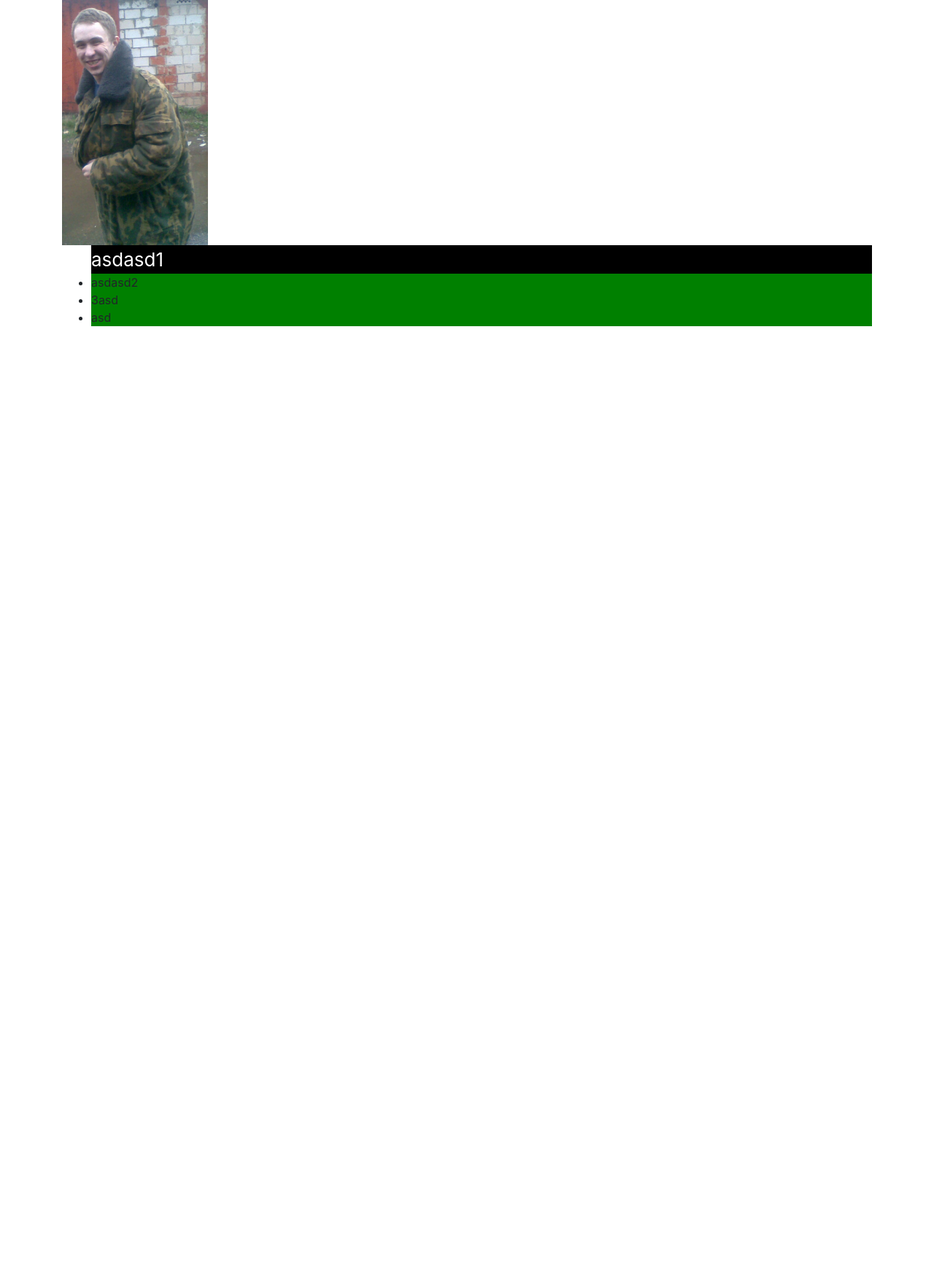
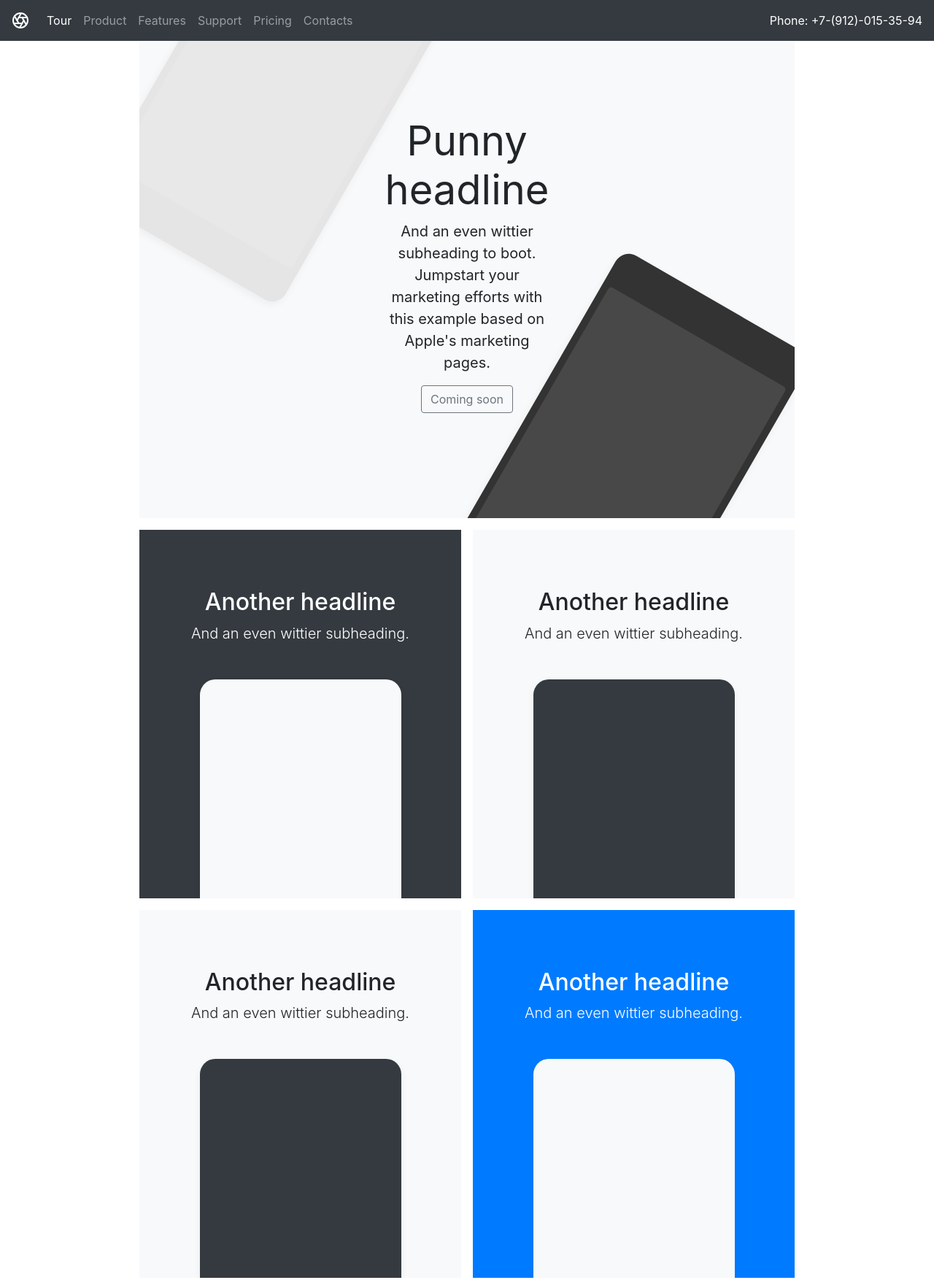
Before and after one commit to mallky/landing-page-yoga, a website built with webpack: page src/index.html in a window 1280 px wide. Shown: the top 1754 px of the page at 73% size. Before the commit the page ends 800 px from the top, so only its background shows below. Built offline with nearby package versions, Linux system fonts and the light colour scheme.

Commit message:
add template

```diff
--- /dev/null
+++ b/src/components/footer/footer.html
@@ -0,0 +1,46 @@
+<footer class="container py-5">
+    <div class="row">
+        <div class="col-12 col-md">
+            <svg xmlns="http://www.w3.org/2000/svg" width="24" height="24" viewBox="0 0 24 24" fill="none" stroke="currentColor" stroke-width="2" stroke-linecap="round" stroke-linejoin="round" class="d-block mb-2"><circle cx="12" cy="12" r="10"></circle><line x1="14.31" y1="8" x2="20.05" y2="17.94"></line><line x1="9.69" y1="8" x2="21.17" y2="8"></line><line x1="7.38" y1="12" x2="13.12" y2="2.06"></line><line x1="9.69" y1="16" x2="3.95" y2="6.06"></line><line x1="14.31" y1="16" x2="2.83" y2="16"></line><line x1="16.62" y1="12" x2="10.88" y2="21.94"></line></svg>
+            <small class="d-block mb-3 text-muted">© 2017-2018</small>
+        </div>
+        <div class="col-6 col-md">
+            <h5>Features</h5>
+            <ul class="list-unstyled text-small">
+                <li><a class="text-muted" href="#">Cool stuff</a></li>
+                <li><a class="text-muted" href="#">Random feature</a></li>
+                <li><a class="text-muted" href="#">Team feature</a></li>
+                <li><a class="text-muted" href="#">Stuff for developers</a></li>
+                <li><a class="text-muted" href="#">Another one</a></li>
+                <li><a class="text-muted" href="#">Last time</a></li>
+            </ul>
+        </div>
+        <div class="col-6 col-md">
+            <h5>Resources</h5>
+            <ul class="list-unstyled text-small">
+                <li><a class="text-muted" href="#">Resource</a></li>
+                <li><a class="text-muted" href="#">Resource name</a></li>
+                <li><a class="text-muted" href="#">Another resource</a></li>
+                <li><a class="text-muted" href="#">Final resource</a></li>
+            </ul>
+        </div>
+        <div class="col-6 col-md">
+            <h5>Resources</h5>
+            <ul class="list-unstyled text-small">
+                <li><a class="text-muted" href="#">Business</a></li>
+                <li><a class="text-muted" href="#">Education</a></li>
+                <li><a class="text-muted" href="#">Government</a></li>
+                <li><a class="text-muted" href="#">Gaming</a></li>
+            </ul>
+        </div>
+        <div class="col-6 col-md">
+            <h5>About</h5>
+            <ul class="list-unstyled text-small">
+                <li><a class="text-muted" href="#">Team</a></li>
+                <li><a class="text-muted" href="#">Locations</a></li>
+                <li><a class="text-muted" href="#">Privacy</a></li>
+                <li><a class="text-muted" href="#">Terms</a></li>
+            </ul>
+        </div>
+    </div>
+</footer>
--- /dev/null
+++ b/src/components/footer/footer.js
@@ -0,0 +1,17 @@
+import './footer.less';
+import _ from 'lodash';
+import { createComponent } from '../../../utils/utils';
+
+const footer = require('./footer.html');
+
+export default class Footer {
+  constructor (root) {
+    this.root = root;
+  }
+
+  init () {
+    const _footer = _.template(footer)({item: 'item'});
+
+    this.root.appendChild(createComponent(_footer));
+  }
+}
--- /dev/null
+++ b/src/components/main/main.html
@@ -0,0 +1,79 @@
+<main>
+    <div class="position-relative overflow-hidden p-3 p-md-5 m-md-3 text-center bg-light">
+        <div class="col-md-5 p-lg-5 mx-auto my-5">
+            <h1 class="display-4 font-weight-normal">Punny headline</h1>
+            <p class="lead font-weight-normal">And an even wittier subheading to boot. Jumpstart your marketing efforts with this example based on Apple's marketing pages.</p>
+            <a class="btn btn-outline-secondary" href="#">Coming soon</a>
+        </div>
+        <div class="product-device box-shadow d-none d-md-block"></div>
+        <div class="product-device product-device-2 box-shadow d-none d-md-block"></div>
+    </div>
+
+    <div class="d-md-flex flex-md-equal w-100 my-md-3 pl-md-3">
+        <div class="bg-dark mr-md-3 pt-3 px-3 pt-md-5 px-md-5 text-center text-white overflow-hidden">
+            <div class="my-3 py-3">
+                <h2 class="display-5">Another headline</h2>
+                <p class="lead">And an even wittier subheading.</p>
+            </div>
+            <div class="bg-light box-shadow mx-auto" style="width: 80%; height: 300px; border-radius: 21px 21px 0 0;"></div>
+        </div>
+        <div class="bg-light mr-md-3 pt-3 px-3 pt-md-5 px-md-5 text-center overflow-hidden">
+            <div class="my-3 p-3">
+                <h2 class="display-5">Another headline</h2>
+                <p class="lead">And an even wittier subheading.</p>
+            </div>
+            <div class="bg-dark box-shadow mx-auto" style="width: 80%; height: 300px; border-radius: 21px 21px 0 0;"></div>
+        </div>
+    </div>
+
+    <div class="d-md-flex flex-md-equal w-100 my-md-3 pl-md-3">
+        <div class="bg-light mr-md-3 pt-3 px-3 pt-md-5 px-md-5 text-center overflow-hidden">
+            <div class="my-3 p-3">
+                <h2 class="display-5">Another headline</h2>
+                <p class="lead">And an even wittier subheading.</p>
+            </div>
+            <div class="bg-dark box-shadow mx-auto" style="width: 80%; height: 300px; border-radius: 21px 21px 0 0;"></div>
+        </div>
+        <div class="bg-primary mr-md-3 pt-3 px-3 pt-md-5 px-md-5 text-center text-white overflow-hidden">
+            <div class="my-3 py-3">
+                <h2 class="display-5">Another headline</h2>
+                <p class="lead">And an even wittier subheading.</p>
+            </div>
+            <div class="bg-light box-shadow mx-auto" style="width: 80%; height: 300px; border-radius: 21px 21px 0 0;"></div>
+        </div>
+    </div>
+
+    <div class="d-md-flex flex-md-equal w-100 my-md-3 pl-md-3">
+        <div class="bg-light mr-md-3 pt-3 px-3 pt-md-5 px-md-5 text-center overflow-hidden">
+            <div class="my-3 p-3">
+                <h2 class="display-5">Another headline</h2>
+                <p class="lead">And an even wittier subheading.</p>
+            </div>
+            <div class="bg-white box-shadow mx-auto" style="width: 80%; height: 300px; border-radius: 21px 21px 0 0;"></div>
+        </div>
+        <div class="bg-light mr-md-3 pt-3 px-3 pt-md-5 px-md-5 text-center overflow-hidden">
+            <div class="my-3 py-3">
+                <h2 class="display-5">Another headline</h2>
+                <p class="lead">And an even wittier subheading.</p>
+            </div>
+            <div class="bg-white box-shadow mx-auto" style="width: 80%; height: 300px; border-radius: 21px 21px 0 0;"></div>
+        </div>
+    </div>
+
+    <div class="d-md-flex flex-md-equal w-100 my-md-3 pl-md-3">
+        <div class="bg-light mr-md-3 pt-3 px-3 pt-md-5 px-md-5 text-center overflow-hidden">
+            <div class="my-3 p-3">
+                <h2 class="display-5">Another headline</h2>
+                <p class="lead">And an even wittier subheading.</p>
+            </div>
+            <div class="bg-white box-shadow mx-auto" style="width: 80%; height: 300px; border-radius: 21px 21px 0 0;"></div>
+        </div>
+        <div class="bg-light mr-md-3 pt-3 px-3 pt-md-5 px-md-5 text-center overflow-hidden">
+            <div class="my-3 py-3">
+                <h2 class="display-5">Another headline</h2>
+                <p class="lead">And an even wittier subheading.</p>
+            </div>
+            <div class="bg-white box-shadow mx-auto" style="width: 80%; height: 300px; border-radius: 21px 21px 0 0;"></div>
+        </div>
+    </div>
+</main>
--- /dev/null
+++ b/src/components/main/main.js
@@ -0,0 +1,18 @@
+import './main.less';
+
+import _ from 'lodash';
+import { createComponent } from '../../../utils/utils';
+
+const main = require('./main.html');
+
+export default class Main {
+  constructor (root) {
+    this.root = root;
+  }
+
+  init () {
+    const _main = _.template(main)();
+
+    this.root.appendChild(createComponent(_main));
+  }
+}
--- a/src/components/navigation/navigation.html
+++ b/src/components/navigation/navigation.html
@@ -1,8 +1,33 @@
-<nav>
-    <ul>
-        <li>asdasd1</li>
-        <li>asdasd2</li>
-        <li>3asd</li>
-        <li>asd</li>
-    </ul>
+<nav class="navbar navbar-expand-md navbar-dark bg-dark fixed-top">
+    <a class="navbar-brand" href="#">
+        <svg xmlns="http://www.w3.org/2000/svg" width="24" height="24" viewBox="0 0 24 24" fill="none" stroke="currentColor" stroke-width="2" stroke-linecap="round" stroke-linejoin="round" class="d-block mx-auto"><circle cx="12" cy="12" r="10"></circle><line x1="14.31" y1="8" x2="20.05" y2="17.94"></line><line x1="9.69" y1="8" x2="21.17" y2="8"></line><line x1="7.38" y1="12" x2="13.12" y2="2.06"></line><line x1="9.69" y1="16" x2="3.95" y2="6.06"></line><line x1="14.31" y1="16" x2="2.83" y2="16"></line><line x1="16.62" y1="12" x2="10.88" y2="21.94"></line></svg>
+    </a>
+    <button class="navbar-toggler" type="button" data-toggle="collapse" data-target="#navbarCollapse" aria-controls="navbarCollapse" aria-expanded="false" aria-label="Toggle navigation">
+        <span class="navbar-toggler-icon"></span>
+    </button>
+    <div class="flex-column flex-md-row justify-content-center collapse navbar-collapse" id="navbarCollapse">
+        <ul class="navbar-nav mr-auto">
+            <li class="nav-item active">
+                <a class="nav-link py-2 d-md-inline-block" href="#">Tour</a>
+            </li>
+            <li class="nav-item">
+                <a class="nav-link py-2 d-md-inline-block" href="#">Product</a>
+            </li>
+            <li class="nav-item">
+                <a class="nav-link py-2 d-md-inline-block" href="#">Features</a>
+            </li>
+            <li class="nav-item">
+                <a class="nav-link py-2 d-md-inline-block" href="#">Support</a>
+            </li>
+            <li class="nav-item">
+                <a class="nav-link py-2 d-md-inline-block" href="#">Pricing</a>
+            </li>
+            <li class="nav-item">
+                <a class="nav-link py-2 d-md-inline-block" href="#">Contacts</a>
+            </li>
+        </ul>
+        <div class="phone">
+            <span>Phone: +7-(912)-015-35-94</span>
+        </div>
+    </div>
 </nav>
--- a/src/components/navigation/navigation.js
+++ b/src/components/navigation/navigation.js
@@ -10,11 +10,5 @@ export default class Navigation {
 
   init() {
     this.root.appendChild(createComponent(navigation));
-
-    this.customizeLi();
-  }
-
-  customizeLi() {
-    this.root.querySelector('li').classList.add('first-list');
   }
 };
--- a/src/components/navigation/navigation.less
+++ b/src/components/navigation/navigation.less
@@ -1,9 +1,5 @@
-li {
-  background: green;
-
-  &.first-list {
-    font-size: 26px;
+.phone {
+  span {
     color: white;
-    background: black;
   }
 }
--- a/src/main.js
+++ b/src/main.js
@@ -1,25 +1,19 @@
 import './style.less';
 import 'bootstrap';
-import { createElement } from '../utils/utils';
-import src from './images/1.jpg';
 import Navigation from './components/navigation/navigation';
+import Footer from './components/footer/footer';
+import Main from './components/main/main';
 
 class App {
   init () {
-    const imgOpt = {
-      tag: 'img',
-      className: 'my-img',
-      attr: {
-        'src': src,
-        'alt': 'my photo'
-      }
-    };
-    const img = createElement(imgOpt);
+    this.root = document.getElementById('root');
+    const navigation = new Navigation(this.root);
+    const footer = new Footer(this.root);
+    const main = new Main(this.root);
 
-    this.root = document.getElementById('root');
-    this.root.appendChild(img.node);
-    const navigation = new Navigation(this.root);
     navigation.init();
+    main.init();
+    footer.init();
   }
 }
 
--- a/src/style.less
+++ b/src/style.less
@@ -1,9 +1,83 @@
 @import '~bootstrap/dist/css/bootstrap.min.css';
 
-body {
-    background: transparent;
+.container {
+    max-width: 960px;
+}
 
-    img {
-        width: 200px;
+/*
+ * Custom translucent site header
+ */
+
+.site-header {
+    background-color: rgba(0, 0, 0, .85);
+    -webkit-backdrop-filter: saturate(180%) blur(20px);
+    backdrop-filter: saturate(180%) blur(20px);
+}
+.site-header a {
+    color: #999;
+    transition: ease-in-out color .15s;
+}
+.site-header a:hover {
+    color: #fff;
+    text-decoration: none;
+}
+
+/*
+ * Dummy devices (replace them with your own or something else entirely!)
+ */
+
+.product-device {
+    position: absolute;
+    right: 10%;
+    bottom: -30%;
+    width: 300px;
+    height: 540px;
+    background-color: #333;
+    border-radius: 21px;
+    -webkit-transform: rotate(30deg);
+    transform: rotate(30deg);
+}
+
+.product-device::before {
+    position: absolute;
+    top: 10%;
+    right: 10px;
+    bottom: 10%;
+    left: 10px;
+    content: "";
+    background-color: rgba(255, 255, 255, .1);
+    border-radius: 5px;
+}
+
+.product-device-2 {
+    top: -25%;
+    right: auto;
+    bottom: 0;
+    left: 5%;
+    background-color: #e5e5e5;
+}
+
+
+/*
+ * Extra utilities
+ */
+
+.border-top { border-top: 1px solid #e5e5e5; }
+.border-bottom { border-bottom: 1px solid #e5e5e5; }
+
+.box-shadow { box-shadow: 0 .25rem .75rem rgba(0, 0, 0, .05); }
+
+.flex-equal > * {
+    -ms-flex: 1;
+    -webkit-box-flex: 1;
+    flex: 1;
+}
+@media (min-width: 768px) {
+    .flex-md-equal > * {
+        -ms-flex: 1;
+        -webkit-box-flex: 1;
+        flex: 1;
     }
 }
+
+.overflow-hidden { overflow: hidden; }
```
Also changed, not shown: src/components/footer/footer.less (added), src/components/main/main.less (added).
